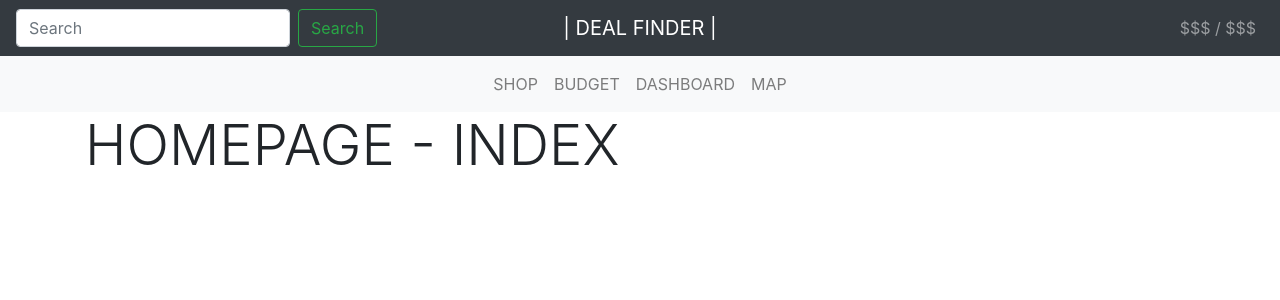
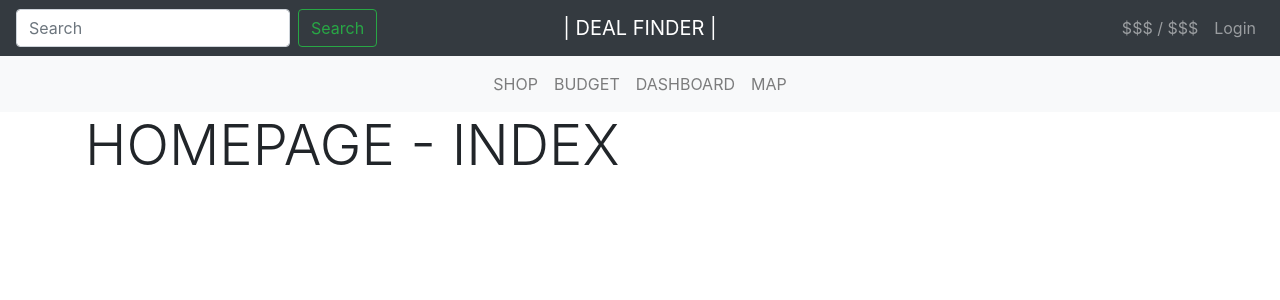
Before and after one commit to NihalKPatel/Deal-Finder, a Django app: page /deals/ in a window 1280 px wide. Shown: the top 300 px of the page. Run offline with Django 3.2, Linux system fonts and the light colour scheme; some libraries are stand-ins or nearby versions.

Commit message:
fixed errors

```diff
--- a/deals/templates/base.html
+++ b/deals/templates/base.html
@@ -50,8 +50,10 @@
                     <a class="dropdown-item" href="{% url 'logout' %}">Logout</a>
                 </div>
             </li>
-
             {% endif %}
+            <li class="nav-item">
+                <a class="nav-link" href="{% url 'login' %}">Login</a>
+            </li>
         </ul>
     </div>
 </nav>
```
